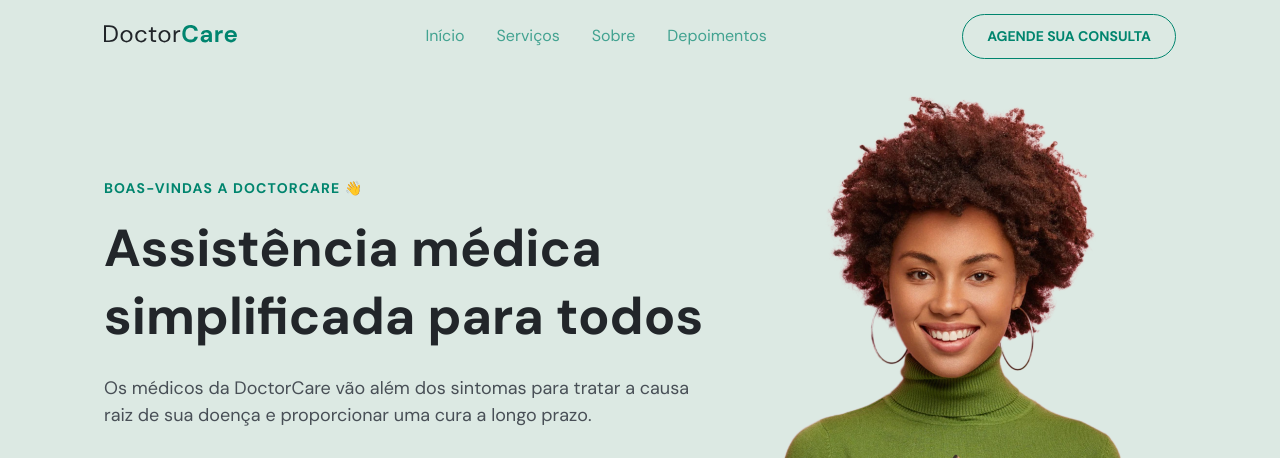
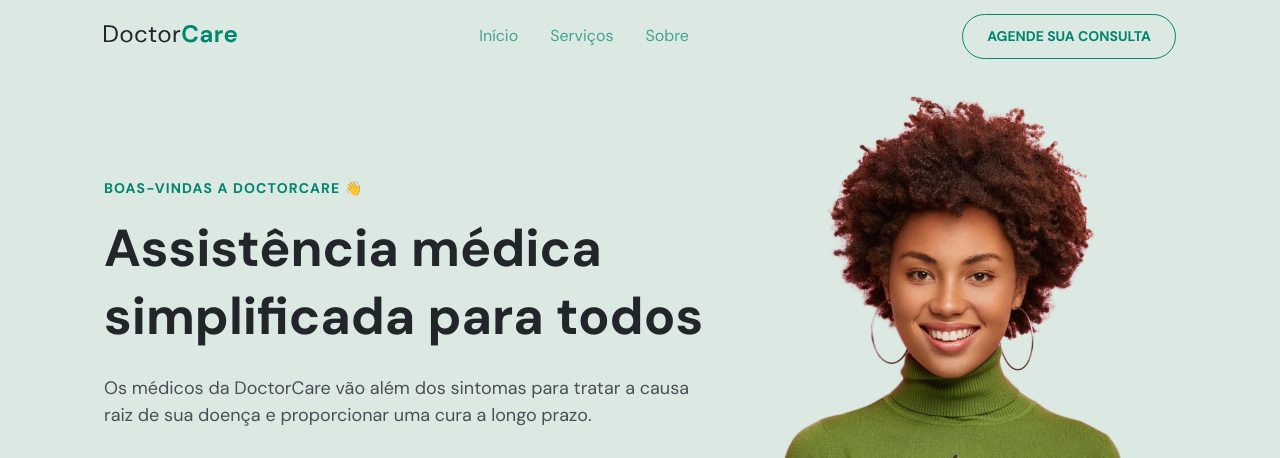
Before and after one commit to wildermiranda/doctorcare, a plain HTML site: page index.html in a window 1280 px wide. Shown: the top 458 px of the page. Drawn offline with nearby package versions, Linux system fonts and the light colour scheme.

Commit message:
fix: Link depoimentos removido e uma nova largura para o menu de links

```diff
--- a/assets/css/style.css
+++ b/assets/css/style.css
@@ -579,7 +579,7 @@ a#backToTopButton svg {
     }
 
     nav#navigation .menu {
-        width: 70%;
+        width: 65%;
         display: flex;
         align-items: center;
         justify-content: space-between;
--- a/index.html
+++ b/index.html
@@ -30,7 +30,6 @@
                     <li><a onclick="closeMenu()" href="#home">Início</a></li>
                     <li><a onclick="closeMenu()" href="#services">Serviços</a></li>
                     <li><a onclick="closeMenu()" href="#about">Sobre</a></li>
-                    <li><a href="#">Depoimentos</a></li>
                 </ul>
 
                 <a class="menu-button" onclick="closeMenu()" href="#contact">Agende sua consulta</a>
```
